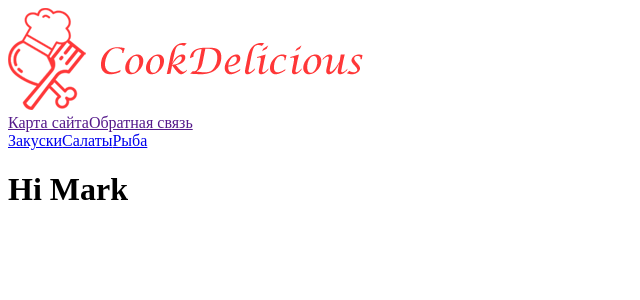
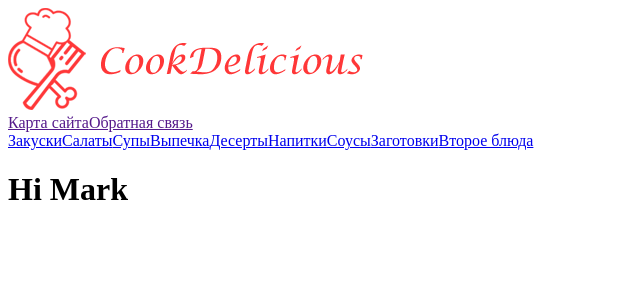
Before and after one commit to CookingMachine/miti-web, a React app: page / in a window 1280 px wide. Shown: the top 300 px of the page, without its empty margins (0-640 px from the left). Built offline with nearby package versions, Linux system fonts and the light colour scheme.

Commit message:
Made styles for menu & bgd

```diff
--- a/src/components/Layout/layout.scss
+++ b/src/components/Layout/layout.scss
@@ -1,5 +1,9 @@
 html, body, #root, .container {
     height: 100%;
+}
+
+body {
+    background: linear-gradient(to top right, #FFEBCD, #F5DEB3);
 }
 
 .layout {
@@ -30,4 +34,20 @@
         }
     }
 
+    .menu {
+        box-shadow: 0 0 5px rgba(0,0,0,0.1);
+        text-align: center;
+        // border-top: 1px solid #f2eeee;
+        // border-bottom: 1px solid #f2eeee;
+    }
+
+    .tabNav {
+        text-align: center;
+        margin: 5px 25px;
+        font-size: 0.95em;
+        font-weight: 700;
+        text-transform: uppercase;
+        font-style: bold;
+    }
+
 }
--- a/src/store/logic/app.ts
+++ b/src/store/logic/app.ts
@@ -16,9 +16,34 @@
         id: 'salads'
     },
     {
-        name: 'Рыба',
-        id: 'fish'
+        name: 'Супы',
+        id: 'soups'
+    },
+    {
+        name: 'Выпечка',
+        id: 'bakery'
+    },
+    {
+        name: 'Десерты',
+        id: 'deserts'
+    },
+    {
+        name: 'Напитки',
+        id: 'beverages'
+    },
+    {
+        name: 'Соусы',
+        id: 'sauces'
+    },
+    {
+        name: 'Заготовки',
+        id: 'blanks'
+    },
+    {
+        name: 'Второе блюда',
+        id: 'secondaryFoods'
     }
+
 ]
 
 export const appActions = {
--- a/src/styles/theme.scss
+++ b/src/styles/theme.scss
@@ -1,4 +1,4 @@
-$body-bg: #FFDAB9;
+
 $body-color: #222;
 
 $primary: #222;
```
